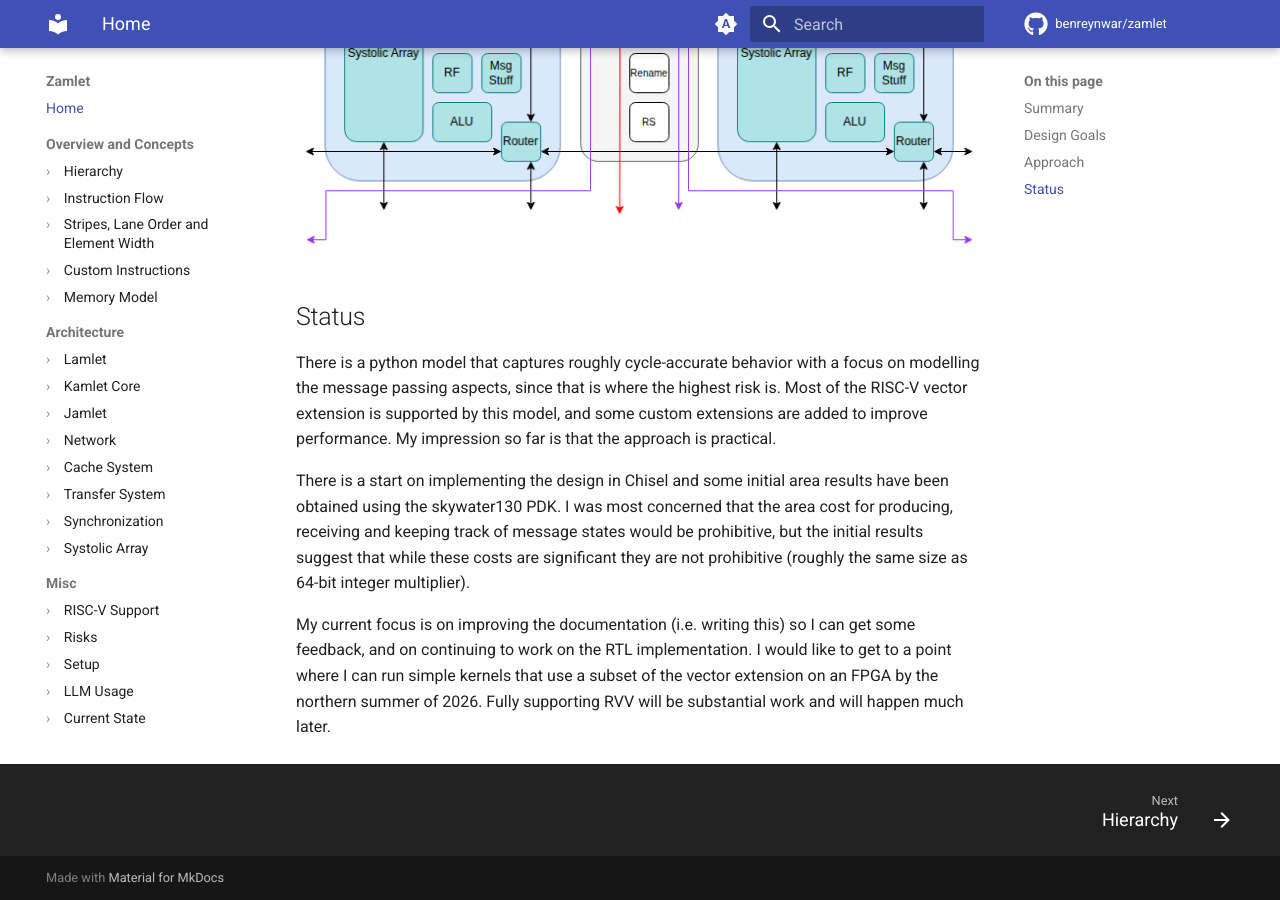
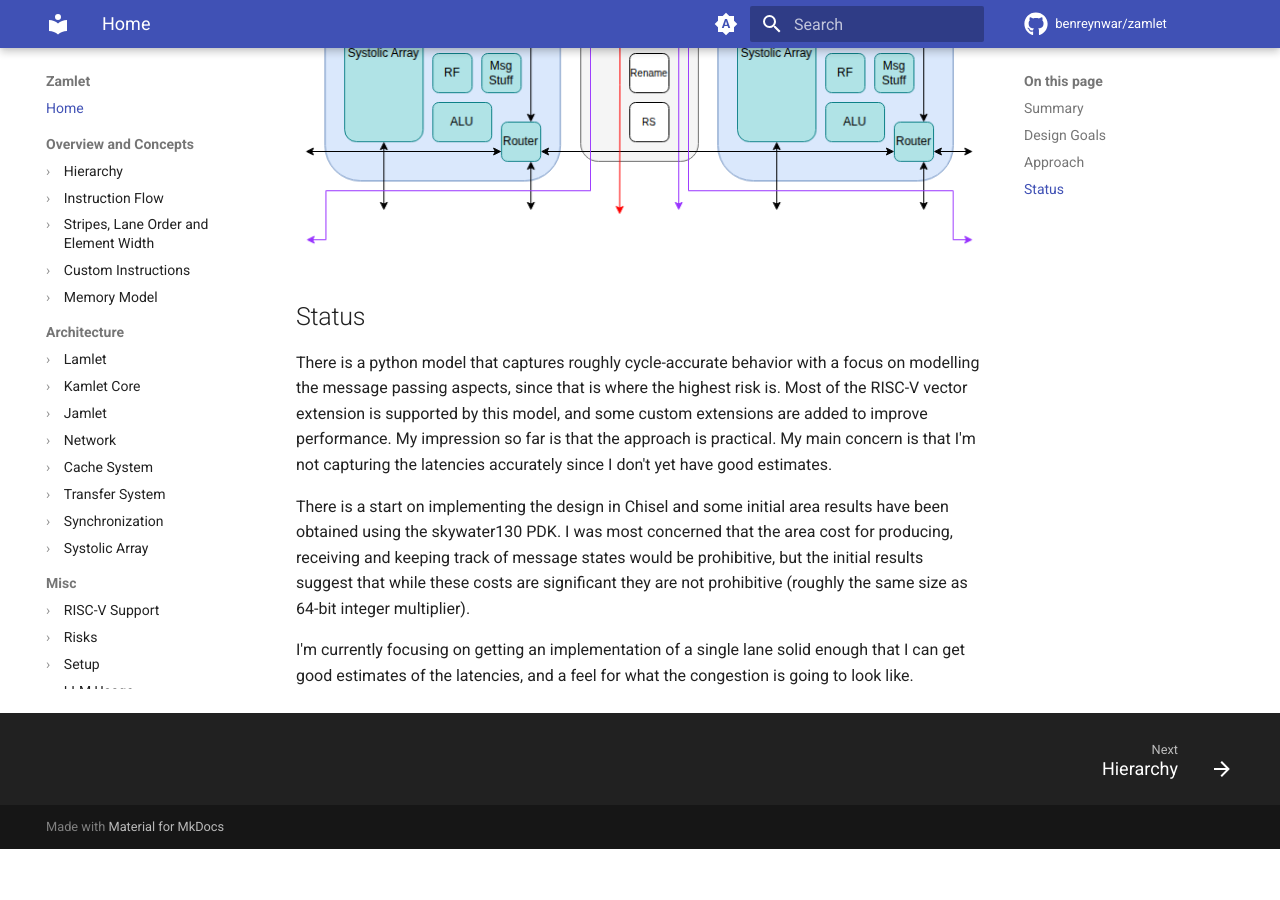
Before and after one commit to benreynwar/zamlet, an MkDocs documentation site: the page built from docs/docs/index.md, in a window 1280 px wide and 900 px high, scrolled down 2265 px. Built offline with MkDocs 1.6.1 and Material for MkDocs 9.7.7, drawn with Linux system fonts in a browser that asks for light colours; comment, search, counter and statistics services are not loaded; after the commit the page ends 3114 px from its top, so only the background shows below that; some of the changed text lies outside the part shown.

Commit message:
Update README.

```diff
--- a/docs/docs/index.md
+++ b/docs/docs/index.md
@@ -8,8 +8,7 @@ An exploratory RISC-V VPU scaling to large numbers of lanes.  A 2D mesh is used
 lane-lane communication, and the vector data is structured so that data remains local for most
 operations.
 
-The project is under development. There is a python model for performance simulations that is
-close to complete, and the beginnings of an RTL implementation.
+The project is under development. There is a python model for performance simulations, and the beginnings of an RTL implementation.
 
 These docs are all human written.  Much of the code is LLM generated with manual revisions, or
 manually generated with LLM revisions.
@@ -49,7 +48,8 @@ required.
 There is a python model that captures roughly cycle-accurate behavior with a focus on modelling the
 message passing aspects, since that is where the highest risk is.  Most of the RISC-V vector
 extension is supported by this model, and some custom extensions are added to improve performance.
-My impression so far is that the approach is practical.
+My impression so far is that the approach is practical.  My main concern is that I'm not capturing the latencies
+accurately since I don't yet have good estimates.
 
 There is a start on implementing the design in Chisel and some initial area results have been
 obtained using the skywater130 PDK.  I was most concerned that the area cost for producing,
@@ -57,7 +57,5 @@ receiving and keeping track of message states would be prohibitive, but the init
 suggest that while these costs are significant they are not prohibitive (roughly the same size as
 64-bit integer multiplier).
 
-My current focus is on improving the documentation (i.e. writing this) so I can get some feedback,
-and on continuing to work on the RTL implementation.  I would like to get to a point where I can
-run simple kernels that use a subset of the vector extension on an FPGA by the northern summer of
-2026.  Fully supporting RVV will be substantial work and will happen much later.
+I'm currently focusing on getting an implementation of a single lane solid enough that I can get good
+estimates of the latencies, and a feel for what the congestion is going to look like.
```
Also changed, not shown: README.md.
